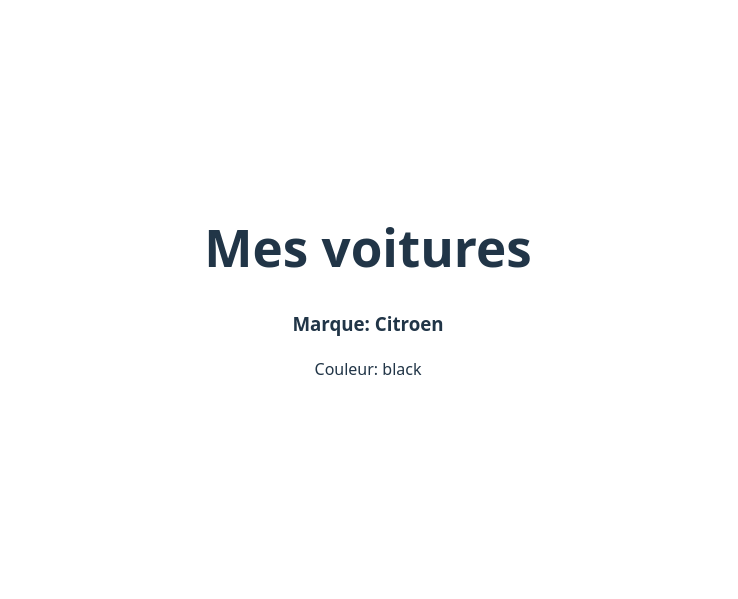
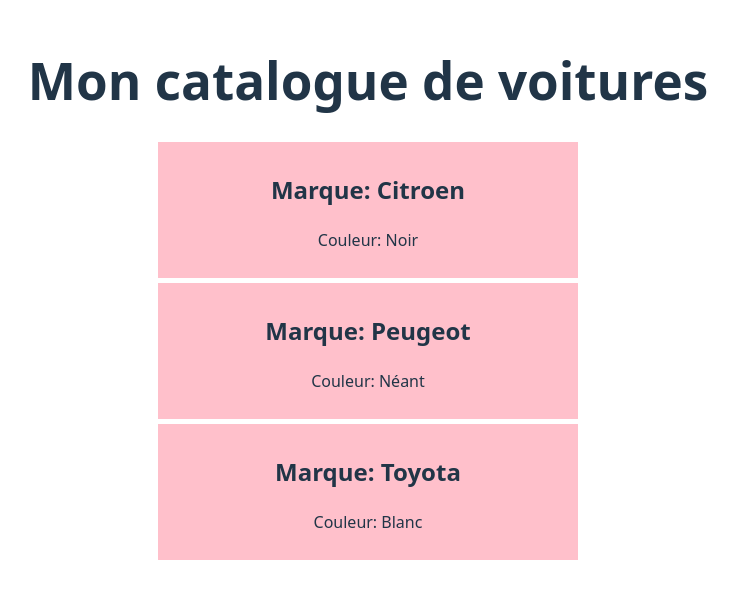
Before and after one commit to emmanuelMartin53/cars, a React (Vite) app: page / in a window 1280 px wide. Shown: the part 109-708 px from the top of the page, without its empty margins (272-1010 px from the left). Built offline with nearby package versions, Linux system fonts and the light colour scheme.

Commit message:
ajout du state et creation de composants et props

```diff
--- a/src/App.jsx
+++ b/src/App.jsx
@@ -1,14 +1,19 @@
-import React, { Component} from 'react'
+import { Component} from 'react'
 import Mycars from './components/Mycars';
 import './App.css'
 
 
 
 class App extends Component {
+
+  state = {
+    title: `Mon catalogue de voitures`
+  }
+
   render () {
     return (
       <div className="App">
-       <Mycars />
+       <Mycars  title={this.state.title}  />
       </div>
     );
   }
--- a/src/components/Cars.jsx
+++ b/src/components/Cars.jsx
@@ -12,13 +12,25 @@
 // }
 
 
-const Cars = ({model, color }) => {
-  return (
-    <div>
-      <h3>Marque: {model} </h3>
-      <p> Couleur: {color} </p>
-    </div>
-  )
+const Car = ({children, color}) => {
+
+  const colorInfo = color ? (<p> Couleur: {color} </p>) : (<p>Couleur: Néant</p>);
+
+  if (children) {
+    return (
+      <div style={{backgroundColor: 'pink', width: "400px", padding: "10px", margin: "5px auto"}}>
+        <h2>Marque: {children}</h2>
+        {colorInfo}
+      </div>
+    )
+  } else {
+    return (
+      <div style={{backgroundColor: 'pink', width: "400px", padding: "10px", margin: "5px auto"}}>
+        <h2>Cette voiture n'existe pas!</h2>
+      </div>
+      )
+  }
+
 }
 
-export default Cars;
+export default Car;
--- a/src/components/Mycars.jsx
+++ b/src/components/Mycars.jsx
@@ -1,12 +1,15 @@
 import { Component } from "react";
-import Cars from './Cars'
+import Car from './Cars'
 
 class Mycars extends Component {
  render () {
+  // console.log(this)
   return (
     <div>
-      <h1>Mes voitures</h1>
-      <Cars model="Citroen" color="black"/>
+      <h1>{this.props.title}</h1>
+      <Car children="Citroen" color="Noir"/>
+      <Car children="Peugeot"/>
+      <Car children="Toyota" color="Blanc"/>
     </div>
   )
  }
```
